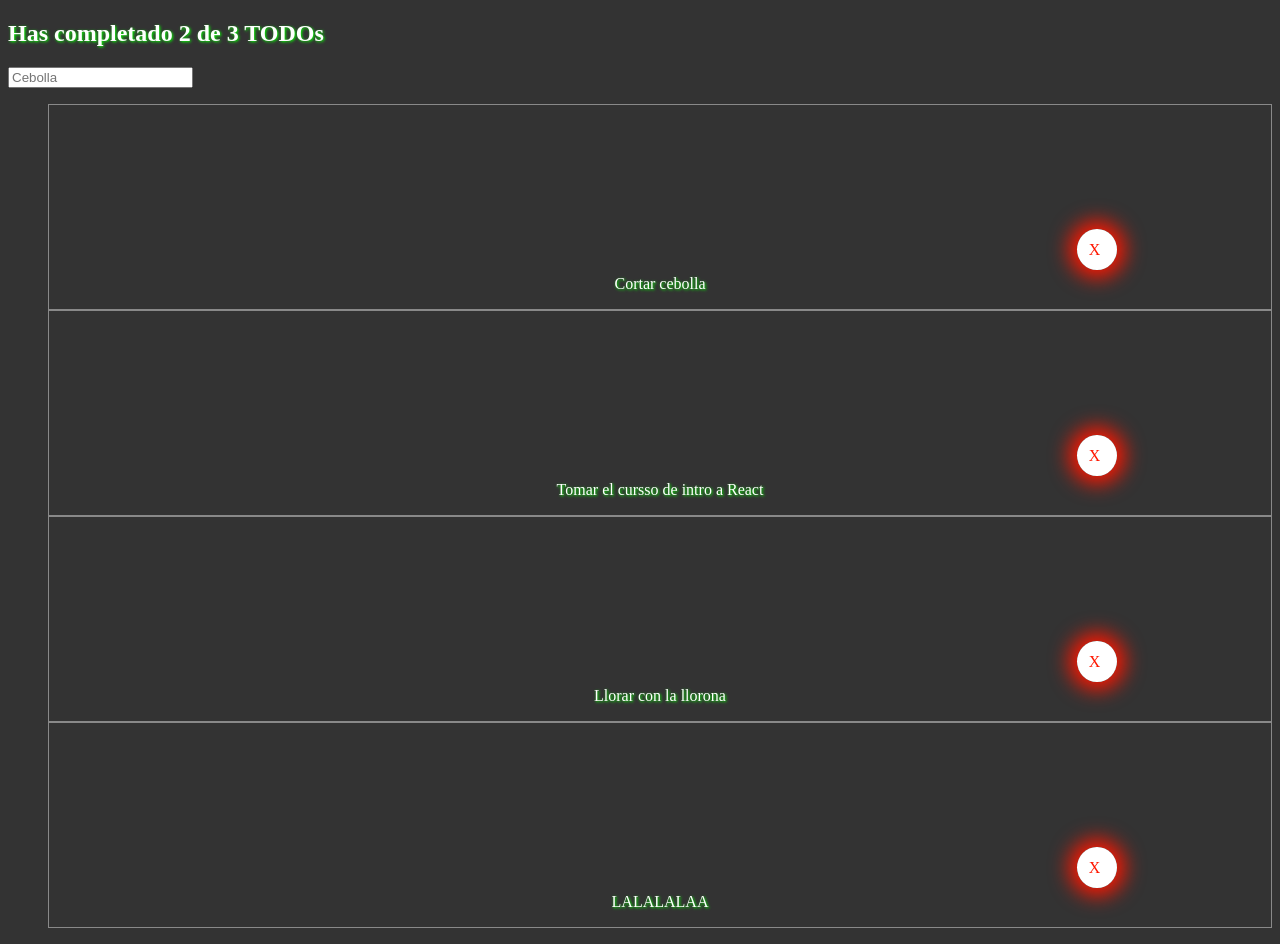
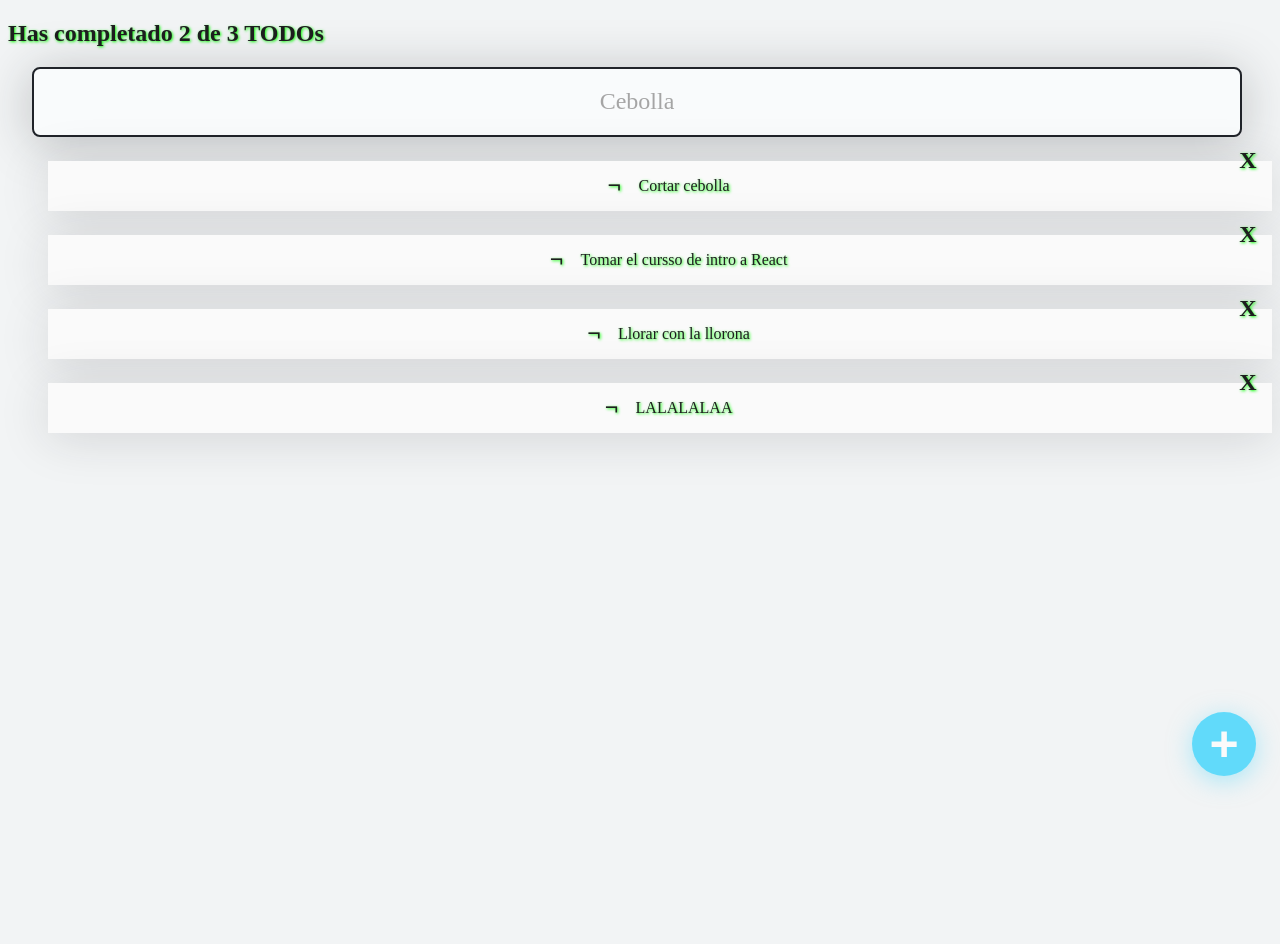
Before and after one commit to Hernan-Hernandezz/introducion_react, a React app: page / in a window 1280 px wide. After the commit the page ends 800 px from the top, so only its background shows below. Built offline with nearby package versions, Linux system fonts and the light colour scheme.

Commit message:
manejando eventos

```diff
--- a/src/App.jsx
+++ b/src/App.jsx
@@ -3,6 +3,7 @@ import { TodoCounter } from "@components/TodoCounter.jsx";
 import { TodoList } from "@components/TodoList.jsx";
 import { TodoItem } from "@components/TodoItem.jsx";
 import { TodoSearch } from "@components/TodoSearch.jsx";
+import { CreateTodoButton } from "@components/CreateTodoButton";
 
 const todos = [
   { text: "Cortar cebolla", completed: true },
@@ -24,6 +25,7 @@ const App = () => {
           />
         ))}
       </TodoList>
+      <CreateTodoButton />
     </React.Fragment>
   );
 };
--- /dev/null
+++ b/src/components/CreateTodoButton.jsx
@@ -0,0 +1,18 @@
+import React from "react";
+import "@styles/CreateTodoButton.scss";
+const CreateTodoButton = (props) => {
+  const onClickButton = (message) => {
+    console.log(message);
+  };
+
+  return (
+    <button
+      className="CreateTodoButton"
+      onClick={() => onClickButton("Abrir modal")}
+    >
+      +
+    </button>
+  );
+};
+
+export { CreateTodoButton };
--- a/src/components/TodoItem.jsx
+++ b/src/components/TodoItem.jsx
@@ -1,13 +1,10 @@
 import React from "react";
 import "@styles/TodoItem.scss";
-import checkIcon from "@logos/check.svg";
 const TodoItem = (props) => {
   return (
     <li className="TodoItem">
       <span className="Icon Icon-delete"> X </span>
-      <span className="Icon Icon-Check">
-        <img src={checkIcon} />
-      </span>
+      <span className="Icon Icon-Check">¬</span>
       <p>{props.text}</p>
     </li>
   );
--- a/src/components/TodoSearch.jsx
+++ b/src/components/TodoSearch.jsx
@@ -1,4 +1,5 @@
 import React from "react";
+import "@styles/TodoSearch.scss";
 function TodoSearch() {
   return <input className="TodoSearch" placeholder="Cebolla" />;
 }
--- /dev/null
+++ b/src/styles/CreateTodoButton.scss
@@ -0,0 +1,25 @@
+.CreateTodoButton {
+  background-color: #61dafa;
+  box-shadow: 0px 5px 25px rgba(97, 218, 250, 0.5);
+  border: none;
+  border-radius: 50%;
+  cursor: pointer;
+  font-size: 50px;
+  position: fixed;
+  bottom: 24px;
+  right: 24px;
+  font-weight: bold;
+  color: #fafafa;
+  display: flex;
+  justify-content: center;
+  align-items: center;
+  height: 64px;
+  width: 64px;
+
+  transform: rotate(0);
+  transition: 0.3s ease;
+}
+
+.CreateTodoButton:active {
+  transform: rotate(224deg);
+}
--- a/src/styles/TodoCounter.scss
+++ b/src/styles/TodoCounter.scss
@@ -0,0 +1,6 @@
+.TodoCounter {
+  font-size: 24px;
+  text-align: center;
+  margin: 0;
+  padding: 48px;
+}
--- a/src/styles/TodoItem.scss
+++ b/src/styles/TodoItem.scss
@@ -1,21 +1,50 @@
-@import "vars";
 .TodoItem {
-  border: 1px solid #898989;
-  list-style-type: none;
-  text-align: center;
+  background-color: #fafafa;
+  position: relative;
+  display: flex;
+  justify-content: center;
+  align-items: center;
+  margin-top: 24px;
+  box-shadow: 0px 5px 50px rgba(32, 35, 41, 0.15);
 }
+
+.TodoItem-p {
+  margin: 24px 0 24px 24px;
+  width: calc(100% - 120px);
+  font-size: 18px;
+  line-height: 24px;
+  font-weight: 400;
+}
+.TodoItem-p--complete {
+  text-decoration: line-through;
+}
+
+.Icon {
+  cursor: pointer;
+  display: flex;
+  justify-content: center;
+  align-items: center;
+  height: 48px;
+  width: 48px;
+  font-size: 24px;
+  font-weight: bold;
+  /* background-color: #CCC; */
+}
+
+.Icon-check {
+  position: absolute;
+  left: 12px;
+  transform: rotate(224deg);
+}
+.Icon-check--active {
+  color: #4caf50;
+}
+
 .Icon-delete {
-  position: relative;
-  left: 48%;
-  //border: 1px solid #fff;
-  border-radius: 50%;
-  padding: 1%;
-  color: #ff1700;
-  background-color: #fff;
-  box-shadow: 0px 0px 20px 8px #ff1700;
-  text-shadow: none;
+  position: absolute;
+  top: -24px;
+  right: 0;
 }
 .Icon-delete:hover {
-  background-color: #ff1700;
-  color: #fff;
+  color: red;
 }
--- /dev/null
+++ b/src/styles/TodoList.scss
@@ -0,0 +1,5 @@
+ul {
+  margin: 0;
+  padding: 0 0 56px 0;
+  list-style: none;
+}
--- /dev/null
+++ b/src/styles/TodoSearch.scss
@@ -0,0 +1,24 @@
+.TodoSearch {
+  background: #f9fbfc;
+  border-radius: 0.5rem;
+  border: 2px solid #202329;
+  margin: 0 24px;
+  height: 64px;
+  width: calc(100% - 62px);
+  font-size: 24px;
+  text-align: center;
+  font-family: "Montserrat";
+  font-weight: 400;
+  color: #1e1e1f;
+  box-shadow: 0px 5px 50px rgba(32, 35, 41, 0.25);
+}
+
+.TodoSearch::placeholder {
+  color: #a5a5a5;
+  font-family: "Montserrat";
+  font-weight: 400;
+}
+
+.TodoSearch:focus {
+  outline-color: #61dafa;
+}
--- a/src/styles/_vars.scss
+++ b/src/styles/_vars.scss
@@ -1,2 +1,2 @@
-$bgColor: #333;
+$bgColor: #f2f4f5;
 $shadow: #06ff00;
--- a/src/styles/global.scss
+++ b/src/styles/global.scss
@@ -1,6 +1,6 @@
 @import "vars";
 body {
   background-color: $bgColor;
-  color: #fff;
+  color: #1e1e1f;
   text-shadow: 1px 1px 3px $shadow;
 }
--- a/src/styles/icon.scss
+++ /dev/null
@@ -1,32 +0,0 @@
-@font-face {
-  font-family: "icomoon";
-  src: url("../assets/fonts/icomoon.eot?pq8896");
-  src: url("../assets/fonts/icomoon.eot?pq8896#iefix")
-      format("embedded-opentype"),
-    url("../assets/fonts/icomoon.ttf?pq8896") format("truetype"),
-    url("../assets/fonts/icomoon.woff?pq8896") format("woff"),
-    url("../assets/fonts/icomoon.svg?pq8896#icomoon") format("svg");
-  font-weight: normal;
-  font-style: normal;
-  font-display: block;
-}
-
-[class^="Icon-"],
-[class*=" Icon-"] {
-  /* use !important to prevent issues with browser extensions that change fonts */
-  font-family: "icomoon";
-  //speak: never;
-  font-style: normal;
-  font-weight: normal;
-  font-variant: normal;
-  text-transform: none;
-  line-height: 1;
-
-  /* Better Font Rendering =========== */
-  -webkit-font-smoothing: antialiased;
-  -moz-osx-font-smoothing: grayscale;
-}
-
-.Icon-Check:before {
-  content: "\31";
-}
```
